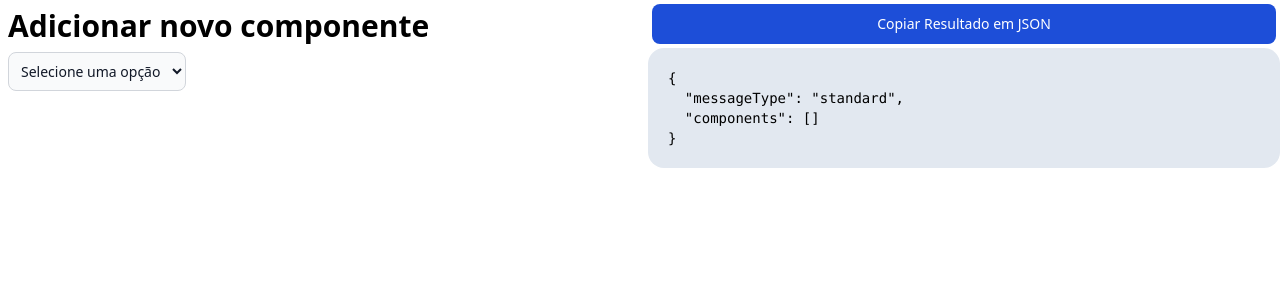
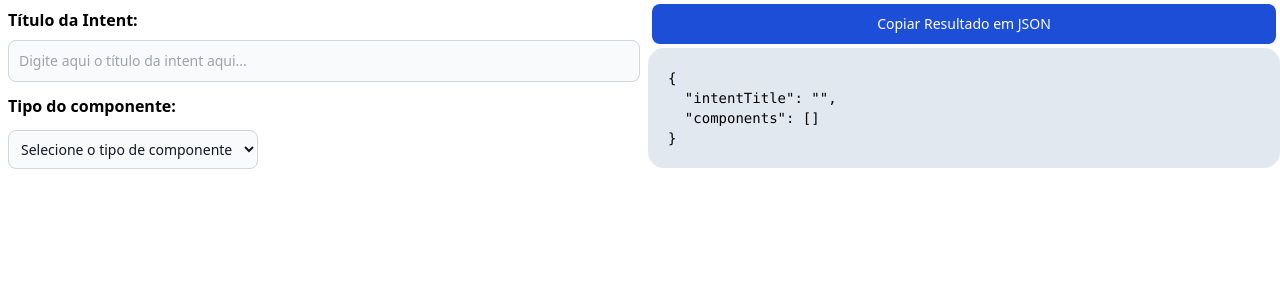
Before and after one commit to wiltonvieira/dialogflow-message-creator, a React (Create React App) app: page / in a window 1280 px wide. Shown: the top 300 px of the page. Built offline with nearby package versions, Linux system fonts and the light colour scheme.

Commit message:
get intent title

```diff
--- a/src/App.tsx
+++ b/src/App.tsx
@@ -12,11 +12,11 @@ const SelectBox = ({ options, onSelect, selectedValue }) => {
   };
   return (
     <select
-      className="bg-gray-50 border border-gray-300 text-gray-900 text-sm rounded-lg focus:ring-blue-500 focus:border-blue-500 p-2"
+      className="bg-gray-50 border border-gray-300 text-gray-900 text-sm rounded-lg focus:ring-blue-500 focus:border-blue-500 p-2 mt-3"
       onChange={handleChange}
       value={selectedValue}
     >
-      <option value="">Selecione uma opção</option>
+      <option value="">Selecione o tipo de componente</option>
       {options.map((option) => (
         <option key={option.value} value={option.value}>
           {option.label}
@@ -319,13 +319,14 @@ const Form = ({ onSubmit }) => {
 };
 
 const App = () => {
+  const [intentTitle, setIntentTitle] = useState("");
   const [dataList, setDataList] = useState([]);
   const handleFormSubmit = (List) => {
     setDataList([...dataList, List]);
   };
 
   const message = {
-    messageType: "standard",
+    intentTitle: intentTitle,
     components: dataList,
   };
 
@@ -339,7 +340,15 @@ const App = () => {
   return (
     <div className="flex flex-row">
       <div className="flex flex-col flex-1 p-2">
-        <h1 className="text-3xl font-bold mb-2">Adicionar novo componente</h1>
+        <h1 className="font-bold mb-2">Título da Intent:</h1>
+        <input
+          type="text"
+          value={intentTitle}
+          onChange={(e) => setIntentTitle(e.target.value)}
+          placeholder="Digite aqui o título da intent aqui..."
+          className="bg-gray-50 border border-gray-300 text-gray-900 text-sm rounded-lg focus:ring-blue-500 focus:border-blue-500 block p-2.5"
+        />
+        <h1 className="font-bold mt-3">Tipo do componente:</h1>
         <Form onSubmit={handleFormSubmit} />
       </div>
       <div className="flex flex-1 flex-col overflow-auto">
```
